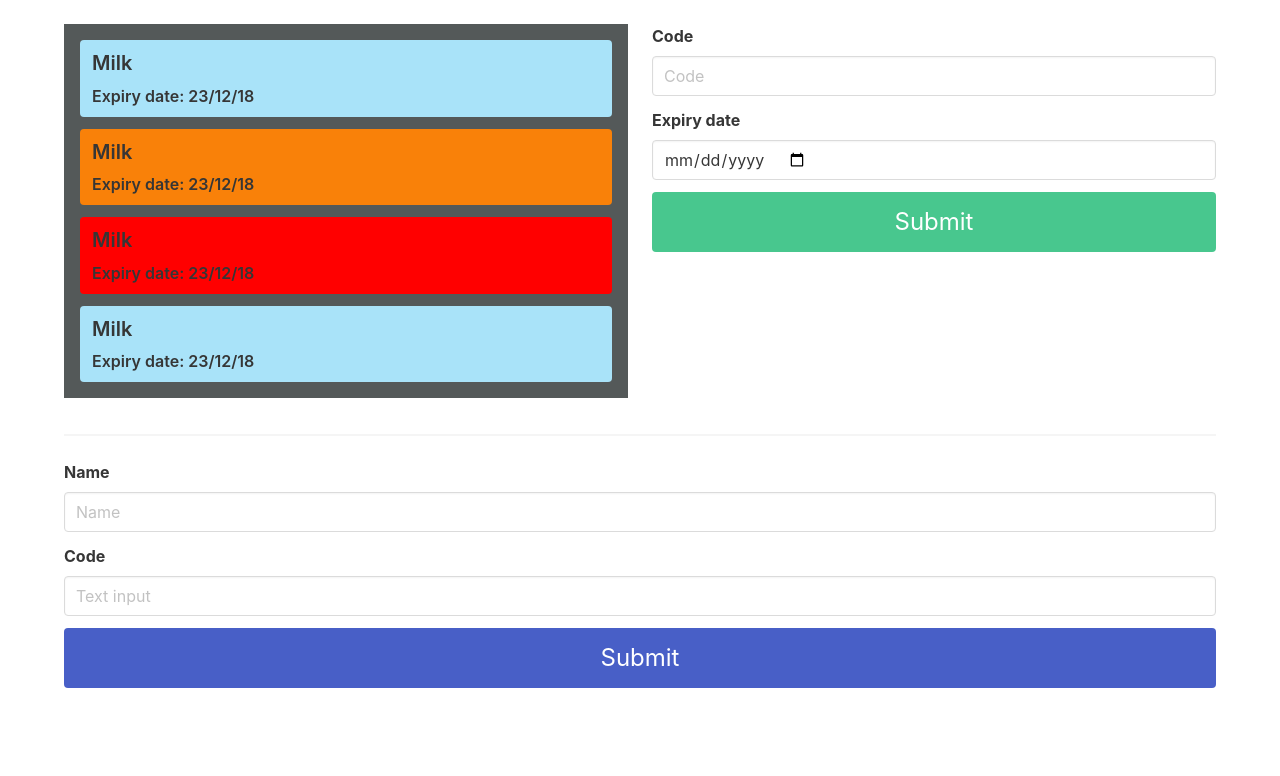
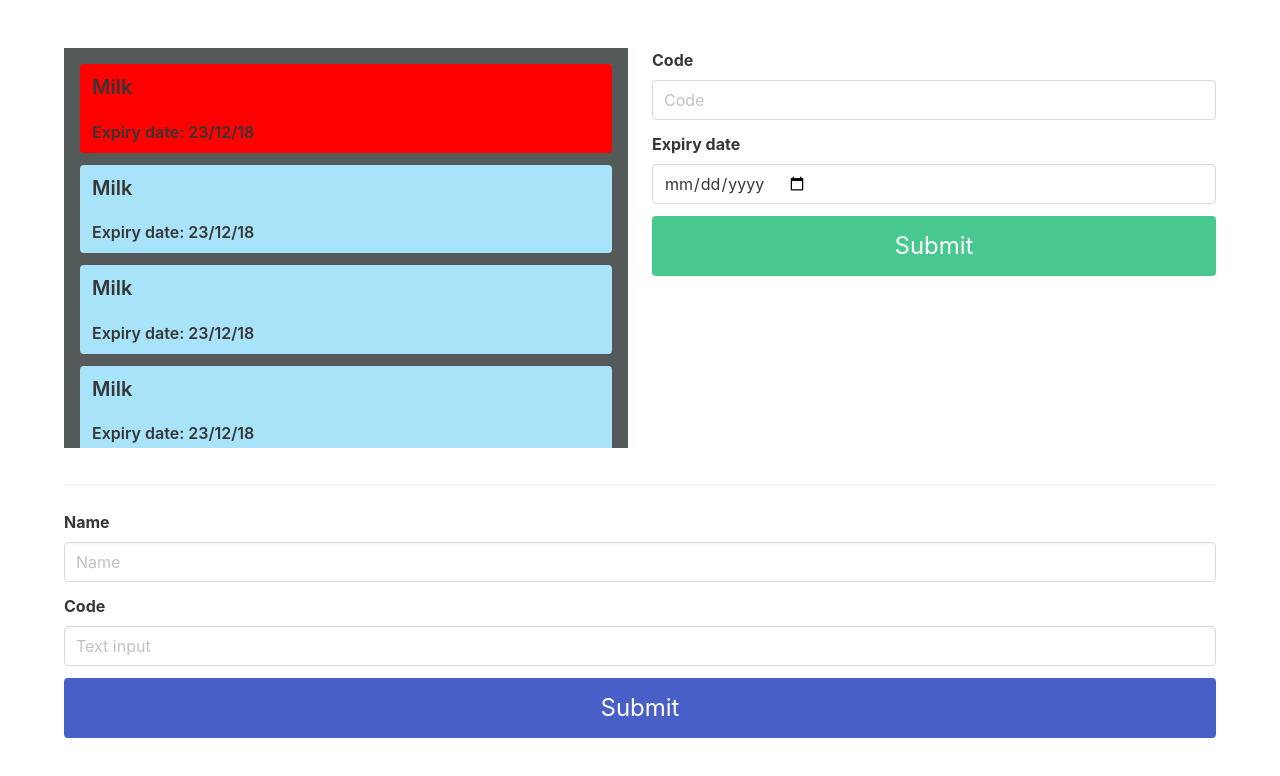
Before and after one commit to Tai13492/iot-refrigerator, a React (Create React App) app in the folder client/: page / in a window 1280 px wide. Shown: the top 776 px of the page. Built offline with nearby package versions, Linux system fonts and the light colour scheme.

Commit message:
refactor and add scrollable panel

```diff
--- a/client/package.json
+++ b/client/package.json
@@ -3,6 +3,7 @@
   "version": "0.1.0",
   "private": true,
   "dependencies": {
+    "axios": "^0.18.0",
     "bulma": "^0.7.2",
     "react": "^16.6.0",
     "react-dom": "^16.6.0",
--- a/client/src/App.js
+++ b/client/src/App.js
@@ -3,63 +3,36 @@ import React, { Component } from "react";
 class App extends Component {
   render() {
     return (
-      <div className="container" style={{ marginTop: 24 }}>
+      <div className="container">
         <div className="columns">
           <div className="column">
-            <div style={{ backgroundColor: "#545959", padding: 16 }}>
-              <div
-                style={{
-                  backgroundColor: "#a9e3f9",
-                  padding: 12,
-                  borderRadius: 4,
-                  marginBottom: 12
-                }}
-              >
-                <p className="title is-5" style={{ marginBottom: 12 }}>
-                  {" "}
-                  Milk{" "}
-                </p>
+            <div className="background-panel">
+              <div className="box-list is-expiring">
+                <p className="title is-5 m-12"> Milk </p>
                 <p className="title is-6"> Expiry date: 23/12/18 </p>
               </div>
-              <div
-                style={{
-                  backgroundColor: "#f98109",
-                  padding: 12,
-                  borderRadius: 4,
-                  marginBottom: 12
-                }}
-              >
-                <p className="title is-5" style={{ marginBottom: 12 }}>
-                  {" "}
-                  Milk{" "}
-                </p>
+              <div className="box-list">
+                <p className="title is-5 m-12"> Milk </p>
                 <p className="title is-6"> Expiry date: 23/12/18 </p>
               </div>
-              <div
-                style={{
-                  backgroundColor: "#ff0000",
-                  padding: 12,
-                  borderRadius: 4,
-                  marginBottom: 12
-                }}
-              >
-                <p className="title is-5" style={{ marginBottom: 12 }}>
-                  {" "}
-                  Milk{" "}
-                </p>
+              <div className="box-list">
+                <p className="title is-5 m-12">Milk</p>
                 <p className="title is-6"> Expiry date: 23/12/18 </p>
               </div>
-              <div
-                style={{
-                  backgroundColor: "#a9e3f9",
-                  padding: 12,
-                  borderRadius: 4
-                }}
-              >
-                <p className="title is-5" style={{ marginBottom: 12 }}>
-                  {" "}
-                  Milk{" "}
-                </p>
+              <div className="box-list">
+                <p className="title is-5 m-12"> Milk </p>
+                <p className="title is-6"> Expiry date: 23/12/18 </p>
+              </div>
+              <div className="box-list">
+                <p className="title is-5 m-12"> Milk </p>
+                <p className="title is-6"> Expiry date: 23/12/18 </p>
+              </div>
+              <div className="box-list">
+                <p className="title is-5 m-12"> Milk </p>
+                <p className="title is-6"> Expiry date: 23/12/18 </p>
+              </div>
+              <div className="box-list">
+                <p className="title is-5 m-12"> Milk </p>
                 <p className="title is-6"> Expiry date: 23/12/18 </p>
               </div>
             </div>
--- a/client/src/index.css
+++ b/client/src/index.css
@@ -1,6 +1,6 @@
 body {
   margin: 0;
-  padding: 0;
+  padding: 24px;
   font-family: -apple-system, BlinkMacSystemFont, "Segoe UI", "Roboto", "Oxygen",
     "Ubuntu", "Cantarell", "Fira Sans", "Droid Sans", "Helvetica Neue",
     sans-serif;
@@ -12,3 +12,31 @@ code {
   font-family: source-code-pro, Menlo, Monaco, Consolas, "Courier New",
     monospace;
 }
+
+.container {
+  margin-top: 24px;
+}
+
+.background-panel {
+  background-color: #545959;
+  padding: 16px;
+  height: 50vh;
+  display: flex;
+  overflow-y: auto;
+  flex-direction: column;
+}
+
+.box-list {
+  background-color: #a9e3f9;
+  padding: 12px;
+  border-radius: 4px;
+  margin-bottom: 12px;
+}
+
+.m-12 {
+  margin-bottom: 12px;
+}
+
+.is-expiring {
+  background-color: #ff0000;
+}
```
Also changed, not shown: 1 other file (tests, documents, lock files or other folders).
